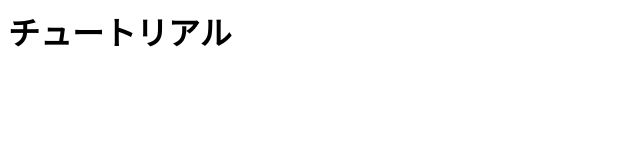
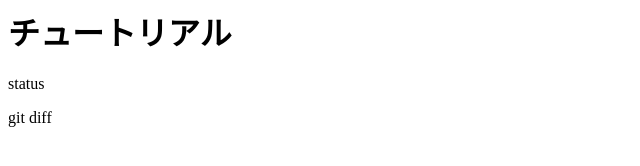
Before and after one commit to YutoMatsui21/git_tutorial_bak, a plain HTML site: page index.html in a window 1280 px wide. Shown: the full height of the page, 0-640 px from the left. Drawn offline with Linux system fonts and the light colour scheme.

Commit message:
modified

```diff
--- a/index.html
+++ b/index.html
@@ -1 +1,3 @@
 <h1>チュートリアル</h1>
+<p>status</p>
+<p>git diff</p>
```
